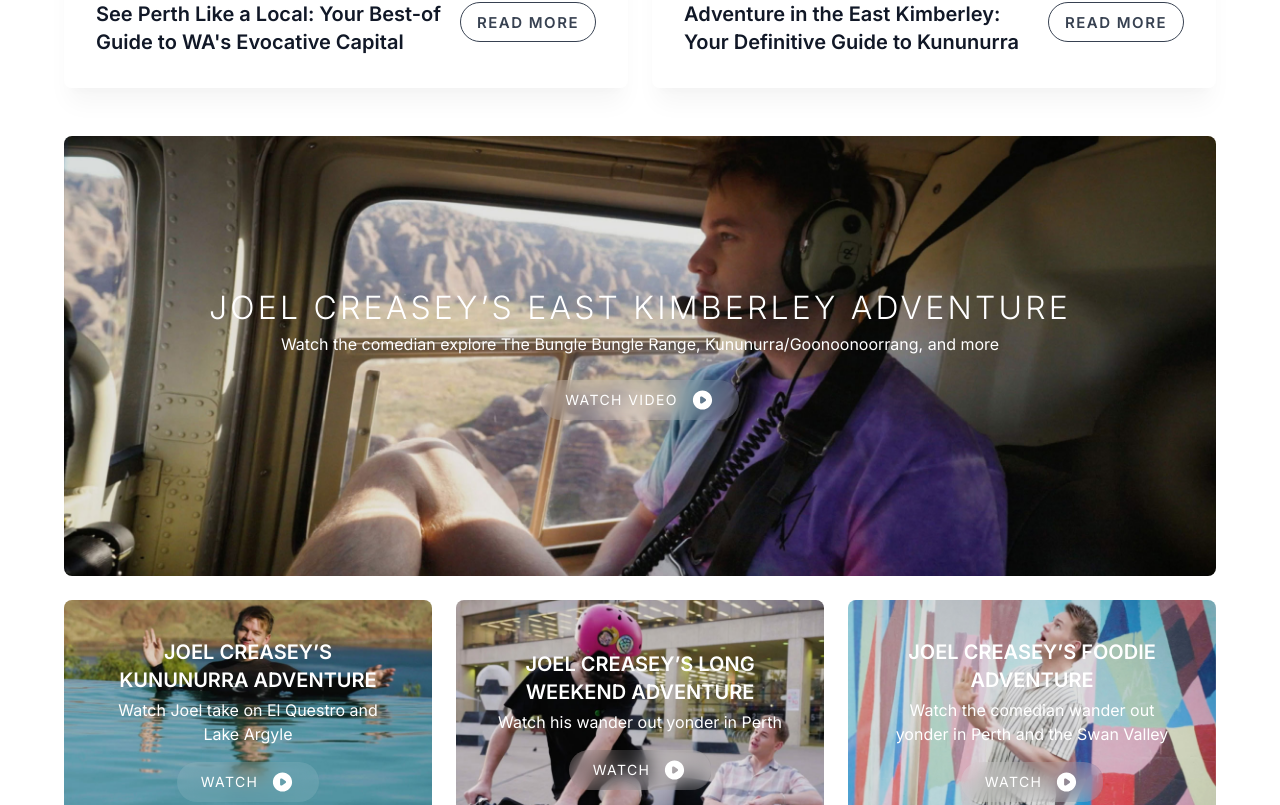
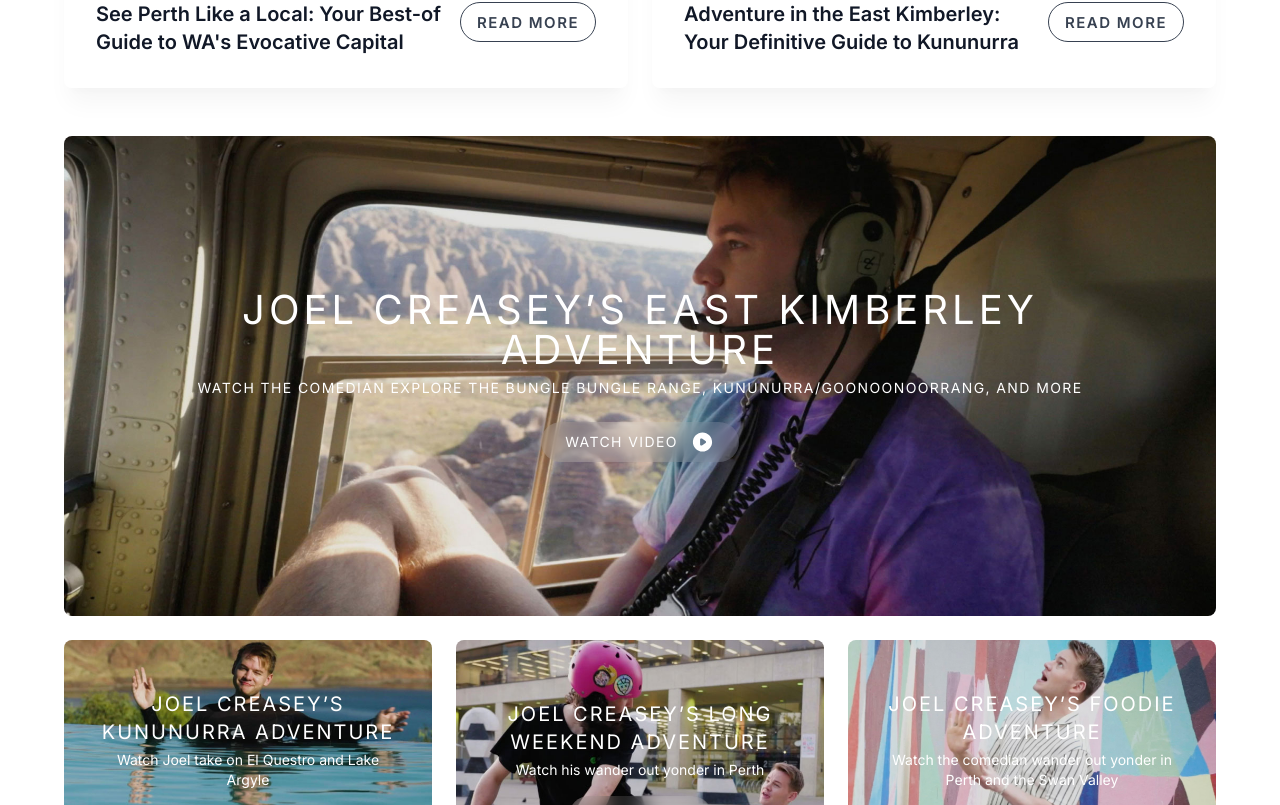
Before and after one commit to ThanWeb/TWA-Campaign-Cloned, a Nuxt app: page / in a window 1280 px wide. Shown: the part 2035-2840 px from the top of the page. Built offline with nearby package versions, Linux system fonts and the light colour scheme.

Commit message:
Styling responsive video card

```diff
--- a/components/landing/video-card.vue
+++ b/components/landing/video-card.vue
@@ -1,21 +1,22 @@
 <template>
     <div
-        class="video-card h-60 rounded-lg overflow-hidden cursor-pointer"
+        class="video-card h-80 lg:h-64 rounded-lg overflow-hidden cursor-pointer"
         :class="index === 0 ? 'main-video' : `secondary-video video-${index}`"
     >
         <div
-            :style="`background-image: url('/images/thumbnails/${thumbnail}')`"
-            class="h-full video-background bg-cover bg-center md:bg-top lg:bg-center flex flex-col justify-center items-center text-white text-center"
+            :style="`background-image:url('/images/thumbnails/${thumbnail}');`"
+            class="h-full video-background bg-cover bg-center md:bg-top lg:bg-center flex flex-col justify-center items-center text-white text-center md:px-8 lg:px-4"
             @click="toggleModal"
         >
             <h3
-                :class="index === 0 ? 'main-video-heading font-light tracking-widest mb-2 px-4' : 'text-xl font-semibold mb-1 px-10'"
+                class="font-normal tracking-widest"
+                :class="index === 0 ? 'main-video-heading font-light mb-2 px-4 lg:px-32' : 'text-xl mb-1 px-10 lg:px-0'"
             >
                 {{ heading }}
             </h3>
             <p
-                class="px-10 text-base"
-                :class="index === 0 ? 'mb-6' : 'mb-4'"
+                class="px-10 md:px-16 lg:px-6 text-sm"
+                :class="index === 0 ? 'mb-6 uppercase tracking-widest lg:px-32' : 'mb-4'"
             >
                 {{ description }}
             </p>
@@ -32,12 +33,11 @@
         </div>
         <div
             v-if="isModalShowed"
-            class="fixed z-50 inset-0 bg-black/[.8] py-6 px-11 flex flex-col"
+            class="fixed z-50 inset-0 bg-black/[.8] py-6 flex flex-col"
             @click="toggleModal"
         >
             <button
-                class="flex items-center justify-end"
-                style="margin: 0 -20px;"
+                class="flex items-center justify-end mx-6"
                 type="button"
             >
                 <img
@@ -46,15 +46,14 @@
                 >
             </button>
             <div
-                class="relative h-0 my-auto"
-                style="padding-bottom: 56.25%;"
+                class="h-full w-full flex justify-center"
             >
                 <iframe
-                    :src="`${videoURL}?&autoplay=1`"
+                    allowfullscreen="true"
                     allow="autoplay, fullscreen"
-                    frameborder="0"
-                    class="absolute top-0 left-0 w-full h-full lg:h-2/4"
-                    allowfullscreen
+                    :src="`${videoURL}?autoplay=1&autohide=1&fs=1&rel=0&hd=1&wmode=transparent&enablejsapi=1&html5=1`"
+                    scrolling="no"
+                    class="my-auto mx-6 md:mx-12 lg:mx-0 w-full lg:w-7/12 aspect-video"
                 />
             </div>
         </div>
@@ -113,13 +112,13 @@
         &:hover {
             @media screen and (min-width: 1024px) {
                 .video-background {
-                    background-size: 160%;
+                    background-size: 155%;
                 }
             }
 
             @media screen and (min-width: 1280px) {
                 .video-background {
-                    background-size: 110%;
+                    background-size: 115%;
                 }
             }
 
@@ -141,7 +140,7 @@
 
         @media screen and (min-width: 1280px) {
             .video-background {
-                background-size: 100%;
+                background-size: 110%;
             }
         }
     }
@@ -153,6 +152,19 @@
         &-heading {
             font-size: 32px;
             line-height: 32px;
+        }
+
+        @media screen and (min-width: 768px) {
+            &-heading {
+                font-size: 40px;
+                line-height: 40px;
+            }
+        }
+
+        @media screen and (min-width: 1024px) {
+            & {
+                height: 480px;
+            }
         }
     }
 
--- a/pages/index.vue
+++ b/pages/index.vue
@@ -399,25 +399,25 @@
                     heading: 'JOEL CREASEY’S EAST KIMBERLEY ADVENTURE',
                     description: 'Watch the comedian explore The Bungle Bungle Range, Kununurra/Goonoonoorrang, and more',
                     thumbnail: 'thumbnail-1.jpeg',
-                    videoURL: 'https://www.youtube.com/embed/uWrf2vt-7P8'
+                    videoURL: 'https://www.youtube-nocookie.com/embed/uWrf2vt-7P8'
                 },
                 {
                     heading: 'JOEL CREASEY’S KUNUNURRA ADVENTURE',
                     description: 'Watch Joel take on El Questro and Lake Argyle',
                     thumbnail: 'thumbnail-2.jpeg',
-                    videoURL: 'https://www.youtube.com/embed/f0UCRFQJO9s'
+                    videoURL: 'https://www.youtube-nocookie.com/embed/f0UCRFQJO9s'
                 },
                 {
                     heading: 'JOEL CREASEY’S LONG WEEKEND ADVENTURE',
                     description: 'Watch his wander out yonder in Perth',
                     thumbnail: 'thumbnail-3.jpeg',
-                    videoURL: 'https://www.youtube.com/embed/cHaKdzbjl9Y'
+                    videoURL: 'https://www.youtube-nocookie.com/embed/cHaKdzbjl9Y'
                 },
                 {
                     heading: 'JOEL CREASEY’S FOODIE ADVENTURE',
                     description: 'Watch the comedian wander out yonder in Perth and the Swan Valley',
                     thumbnail: 'thumbnail-4.jpeg',
-                    videoURL: 'https://www.youtube.com/embed/F50pooP7_fA'
+                    videoURL: 'https://www.youtube-nocookie.com/embed/F50pooP7_fA'
                 }
             ],
             mainDeals: [
```
